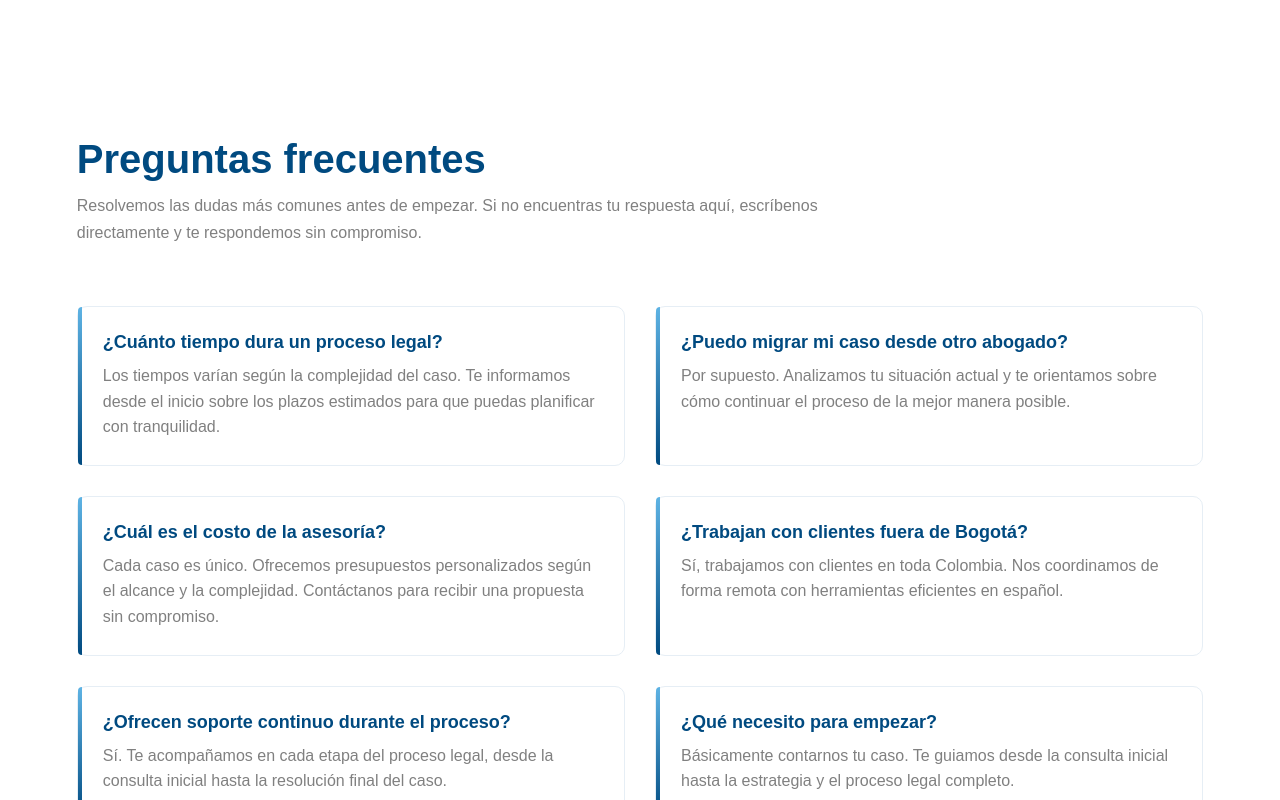
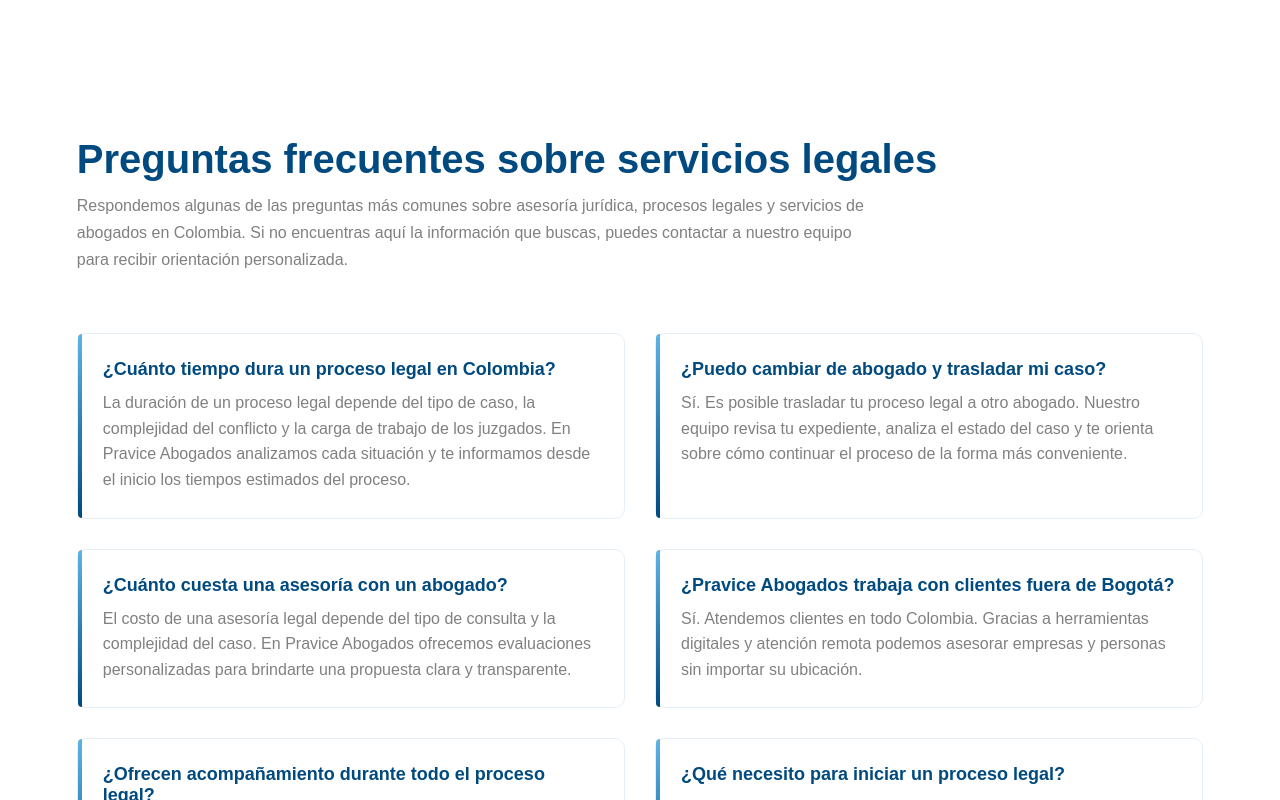
Before and after one commit to paginaswebpravice-prog/pravice-co, a Next.js app: page / in a window 1280 px wide. Shown: the part 7700-8500 px from the top of the page. Built offline with nearby package versions, Linux system fonts and the light colour scheme.

Commit message:
Add SEO content to FAQ

```diff
--- a/src/app/components/FAQ.tsx
+++ b/src/app/components/FAQ.tsx
@@ -4,55 +4,79 @@ import styles from "../styles/FAQ.module.css";
 
 const faqs = [
   {
-    question: "¿Cuánto tiempo dura un proceso legal?",
+    question: "¿Cuánto tiempo dura un proceso legal en Colombia?",
     answer:
-      "Los tiempos varían según la complejidad del caso. Te informamos desde el inicio sobre los plazos estimados para que puedas planificar con tranquilidad.",
+      "La duración de un proceso legal depende del tipo de caso, la complejidad del conflicto y la carga de trabajo de los juzgados. En Pravice Abogados analizamos cada situación y te informamos desde el inicio los tiempos estimados del proceso.",
   },
   {
-    question: "¿Puedo migrar mi caso desde otro abogado?",
+    question: "¿Puedo cambiar de abogado y trasladar mi caso?",
     answer:
-      "Por supuesto. Analizamos tu situación actual y te orientamos sobre cómo continuar el proceso de la mejor manera posible.",
+      "Sí. Es posible trasladar tu proceso legal a otro abogado. Nuestro equipo revisa tu expediente, analiza el estado del caso y te orienta sobre cómo continuar el proceso de la forma más conveniente.",
   },
   {
-    question: "¿Cuál es el costo de la asesoría?",
+    question: "¿Cuánto cuesta una asesoría con un abogado?",
     answer:
-      "Cada caso es único. Ofrecemos presupuestos personalizados según el alcance y la complejidad. Contáctanos para recibir una propuesta sin compromiso.",
+      "El costo de una asesoría legal depende del tipo de consulta y la complejidad del caso. En Pravice Abogados ofrecemos evaluaciones personalizadas para brindarte una propuesta clara y transparente.",
   },
   {
-    question: "¿Trabajan con clientes fuera de Bogotá?",
+    question: "¿Pravice Abogados trabaja con clientes fuera de Bogotá?",
     answer:
-      "Sí, trabajamos con clientes en toda Colombia. Nos coordinamos de forma remota con herramientas eficientes en español.",
+      "Sí. Atendemos clientes en todo Colombia. Gracias a herramientas digitales y atención remota podemos asesorar empresas y personas sin importar su ubicación.",
   },
   {
-    question: "¿Ofrecen soporte continuo durante el proceso?",
+    question: "¿Ofrecen acompañamiento durante todo el proceso legal?",
     answer:
-      "Sí. Te acompañamos en cada etapa del proceso legal, desde la consulta inicial hasta la resolución final del caso.",
+      "Sí. Nuestro equipo brinda acompañamiento completo desde la asesoría inicial, el análisis del caso, la estrategia jurídica y la gestión del proceso hasta su resolución.",
   },
   {
-    question: "¿Qué necesito para empezar?",
+    question: "¿Qué necesito para iniciar un proceso legal?",
     answer:
-      "Básicamente contarnos tu caso. Te guiamos desde la consulta inicial hasta la estrategia y el proceso legal completo.",
+      "Para empezar solo necesitas contarnos tu situación. Analizaremos tu caso, revisaremos los documentos disponibles y definiremos la estrategia legal más adecuada.",
   },
 ];
 
 export default function FAQ() {
+  const schema = {
+    "@context": "https://schema.org",
+    "@type": "FAQPage",
+    mainEntity: faqs.map((faq) => ({
+      "@type": "Question",
+      name: faq.question,
+      acceptedAnswer: {
+        "@type": "Answer",
+        text: faq.answer,
+      },
+    })),
+  };
+
   return (
-    <section className={styles.section}>
+    <section className={styles.section} aria-labelledby="faq-title">
+      {/* SCHEMA SEO */}
+      <script
+        type="application/ld+json"
+        dangerouslySetInnerHTML={{ __html: JSON.stringify(schema) }}
+      />
+
       <div className={styles.container}>
-        <h2 className={styles.title}>Preguntas frecuentes</h2>
+        <header>
+          <h2 id="faq-title" className={styles.title}>
+            Preguntas frecuentes sobre <span>servicios legales</span>
+          </h2>
 
-        <p className={styles.subtitle}>
-          Resolvemos las dudas más comunes antes de empezar. Si no encuentras tu
-          respuesta aquí, escríbenos directamente y te respondemos sin
-          compromiso.
-        </p>
+          <p className={styles.subtitle}>
+            Respondemos algunas de las preguntas más comunes sobre asesoría
+            jurídica, procesos legales y servicios de abogados en Colombia. Si
+            no encuentras aquí la información que buscas, puedes contactar a
+            nuestro equipo para recibir orientación personalizada.
+          </p>
+        </header>
 
         <div className={styles.grid}>
           {faqs.map((faq, index) => (
-            <div key={index} className={styles.card}>
+            <article key={index} className={styles.card}>
               <h3>{faq.question}</h3>
               <p>{faq.answer}</p>
-            </div>
+            </article>
           ))}
         </div>
       </div>
```
